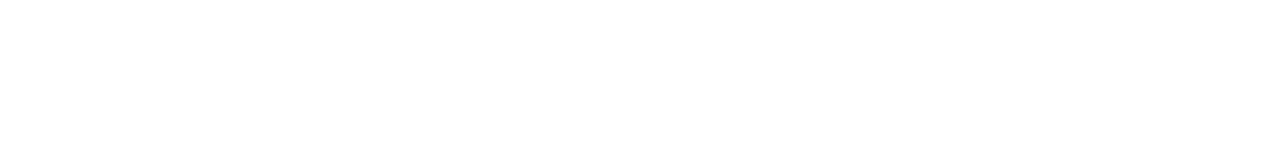
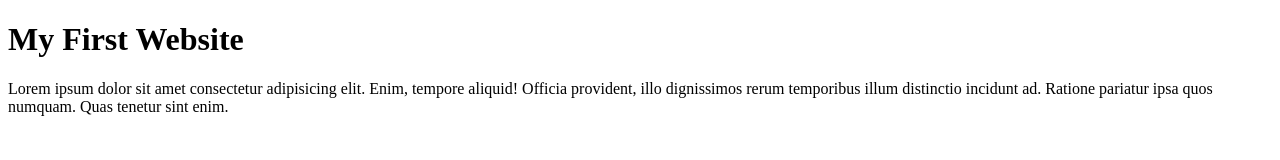
Before and after one commit to nayanmdgit/my-first-website, a plain HTML site: page index.html in a window 1280 px wide. Drawn offline with Linux system fonts and the light colour scheme.

Commit message:
added the first blog

```diff
--- a/index.html
+++ b/index.html
@@ -6,6 +6,12 @@
     <title>My First Website</title>
 </head>
 <body>
+    <div>
+        <h1> My First Website </h1>
+        <p> Lorem ipsum dolor sit amet consectetur adipisicing elit. Enim, tempore aliquid! Officia provident, illo dignissimos rerum temporibus illum distinctio incidunt ad. Ratione pariatur ipsa quos numquam. Quas tenetur sint enim. </p>
+
+
+    </div>
 
 </body>
 </html>
--- /dev/null
+++ b/styles/style.css
@@ -0,0 +1,4 @@
+div{
+    background-color: tomato;
+    padding: 10px;
+}
```
